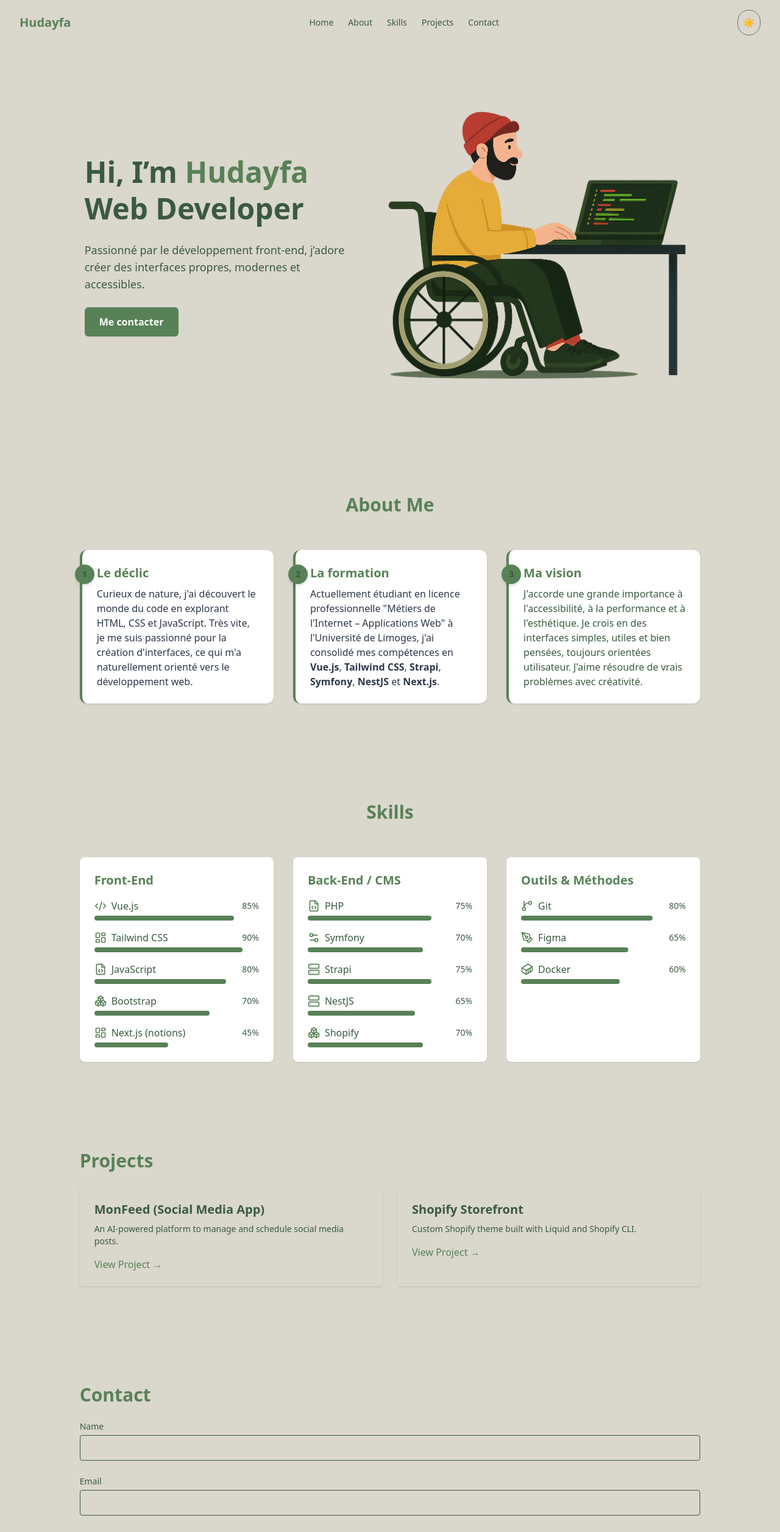
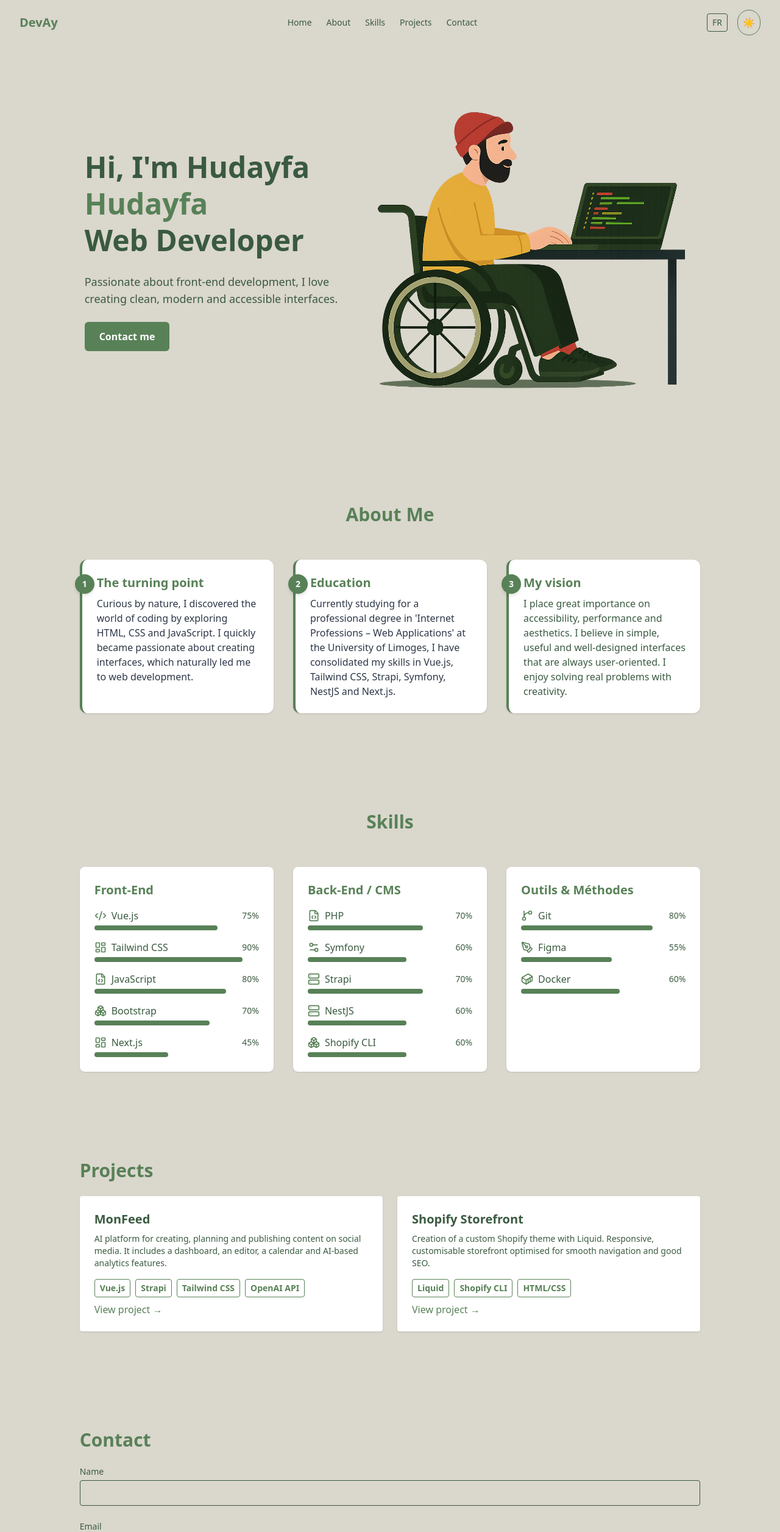
Before and after one commit to hdif004/portfolio, a Vue app: page / in a window 1280 px wide. Shown: the top 2513 px of the page at 61% size. Built offline with nearby package versions, Linux system fonts and the light colour scheme.

Commit message:
feat: add internationalization support with vue-i18n, including language toggle and translations for English and French

```diff
--- a/package.json
+++ b/package.json
@@ -14,7 +14,8 @@
     "@tailwindcss/vite": "^4.1.11",
     "lucide-vue-next": "^0.525.0",
     "tailwindcss": "^4.1.11",
-    "vue": "^3.5.17"
+    "vue": "^3.5.17",
+    "vue-i18n": "^11.1.10"
   },
   "devDependencies": {
     "@eslint/js": "^9.29.0",
--- a/src/App.vue
+++ b/src/App.vue
@@ -1,5 +1,7 @@
 <script setup>
 import { ref, onMounted } from 'vue'
+import { useI18n } from 'vue-i18n'
+
 import ThemeToggle from './components/ThemeToggle.vue'
 import HeroSection from './components/section/HeroSection.vue'
 import AboutSection from './components/section/AboutSection.vue'
@@ -22,21 +24,44 @@ onMounted(() => {
   const saved = localStorage.getItem('theme')
   applyTheme(saved === 'dark')
 })
+
+// Langue avec vue-i18n
+const { locale } = useI18n()
+
+const toggleLang = () => {
+  locale.value = locale.value === 'fr' ? 'en' : 'fr'
+  localStorage.setItem('lang', locale.value)
+}
 </script>
 
 <template>
   <div class="min-h-screen bg-background text-text transition-colors duration-300">
     <!-- Navbar -->
     <nav class="flex items-center justify-between px-8 py-4">
-      <div class="text-xl font-bold text-primary">Hudayfa</div>
+      <div class="text-xl font-bold text-primary">{{ $t('brand') }}</div>
       <ul class="flex gap-6 text-sm">
-        <li><a href="#" class="hover:underline">Home</a></li>
-        <li><a href="#about" class="hover:underline">About</a></li>
-        <li><a href="#skills" class="hover:underline">Skills</a></li>
-        <li><a href="#projects" class="hover:underline">Projects</a></li>
-        <li><a href="#contact" class="hover:underline">Contact</a></li>
+        <li>
+          <a href="#" class="hover:underline">{{ $t('nav.home') }}</a>
+        </li>
+        <li>
+          <a href="#about" class="hover:underline">{{ $t('nav.about') }}</a>
+        </li>
+        <li>
+          <a href="#skills" class="hover:underline">{{ $t('nav.skills') }}</a>
+        </li>
+        <li>
+          <a href="#projects" class="hover:underline">{{ $t('nav.projects') }}</a>
+        </li>
+        <li>
+          <a href="#contact" class="hover:underline">{{ $t('nav.contact') }}</a>
+        </li>
       </ul>
-      <ThemeToggle :is-dark="isDark" @toggle="toggleTheme" />
+      <div class="flex items-center gap-4">
+        <button @click="toggleLang" class="text-sm border px-2 py-1 rounded hover:bg-muted">
+          {{ locale === 'fr' ? 'EN' : 'FR' }}
+        </button>
+        <ThemeToggle :is-dark="isDark" @toggle="toggleTheme" />
+      </div>
     </nav>
 
     <!-- Sections -->
--- a/src/components/section/AboutSection.vue
+++ b/src/components/section/AboutSection.vue
@@ -1,7 +1,12 @@
-// src/components/section/AboutSection.vue
+<script setup>
+import { useI18n } from 'vue-i18n'
+
+const { t } = useI18n()
+</script>
+
 <template>
   <section id="about" class="py-20 px-6 w-10/12 mx-auto">
-    <h2 class="text-3xl font-bold mb-14 text-primary text-center">About Me</h2>
+    <h2 class="text-3xl font-bold mb-14 text-primary text-center">{{ t('about.title') }}</h2>
 
     <div class="grid md:grid-cols-3 gap-8">
       <!-- Step 1 -->
@@ -9,15 +14,13 @@
         class="bg-card p-6 rounded-xl shadow-sm border-l-4 border-primary relative group transition-colors duration-300"
       >
         <div
-          class="absolute -left-3 top-6 bg-primary text-background w-8 h-8 rounded-full flex items-center justify-center text-sm font-bold shadow-md"
+          class="absolute -left-3 top-6 bg-primary text-white w-8 h-8 rounded-full flex items-center justify-center text-sm font-bold shadow-md"
         >
           1
         </div>
-        <h3 class="text-xl font-semibold text-primary mb-2">Le déclic</h3>
+        <h3 class="text-xl font-semibold text-primary mb-2">{{ t('about.steps[0].label') }}</h3>
         <p class="text-card text-base transition-colors duration-300">
-          Curieux de nature, j'ai découvert le monde du code en explorant HTML, CSS et JavaScript.
-          Très vite, je me suis passionné pour la création d'interfaces, ce qui m'a naturellement
-          orienté vers le développement web.
+          {{ t('about.steps[0].text') }}
         </p>
       </div>
 
@@ -26,20 +29,13 @@
         class="bg-card p-6 rounded-xl shadow-sm border-l-4 border-primary relative group transition-colors duration-300"
       >
         <div
-          class="absolute -left-3 top-6 bg-primary text-background w-8 h-8 rounded-full flex items-center justify-center text-sm font-bold shadow-md"
+          class="absolute -left-3 top-6 bg-primary text-white w-8 h-8 rounded-full flex items-center justify-center text-sm font-bold shadow-md"
         >
           2
         </div>
-        <h3 class="text-xl font-semibold text-primary mb-2">La formation</h3>
+        <h3 class="text-xl font-semibold text-primary mb-2">{{ t('about.steps[1].label') }}</h3>
         <p class="text-card text-base transition-colors duration-300">
-          Actuellement étudiant en licence professionnelle "Métiers de l'Internet – Applications
-          Web" à l'Université de Limoges, j'ai consolidé mes compétences en
-          <strong class="text-card font-bold">Vue.js</strong>,
-          <strong class="text-card font-bold">Tailwind CSS</strong>,
-          <strong class="text-card font-bold">Strapi</strong>,
-          <strong class="text-card font-bold">Symfony</strong>,
-          <strong class="text-card font-bold">NestJS</strong> et
-          <strong class="text-card font-bold">Next.js</strong>.
+          {{ t('about.steps[1].text') }}
         </p>
       </div>
 
@@ -48,19 +44,15 @@
         class="bg-card p-6 rounded-xl shadow-sm border-l-4 border-primary relative group transition-colors duration-300"
       >
         <div
-          class="absolute -left-3 top-6 bg-primary text-background w-8 h-8 rounded-full flex items-center justify-center text-sm font-bold shadow-md"
+          class="absolute -left-3 top-6 bg-primary text-white w-8 h-8 rounded-full flex items-center justify-center text-sm font-bold shadow-md"
         >
           3
         </div>
-        <h3 class="text-xl font-semibold text-primary mb-2">Ma vision</h3>
+        <h3 class="text-xl font-semibold text-primary mb-2">{{ t('about.steps[2].label') }}</h3>
         <p class="text-text text-base transition-colors duration-300">
-          J'accorde une grande importance à l'accessibilité, à la performance et à l'esthétique. Je
-          crois en des interfaces simples, utiles et bien pensées, toujours orientées utilisateur.
-          J'aime résoudre de vrais problèmes avec créativité.
+          {{ t('about.steps[2].text') }}
         </p>
       </div>
     </div>
   </section>
 </template>
-
-<script setup></script>
--- a/src/components/section/HeroSection.vue
+++ b/src/components/section/HeroSection.vue
@@ -1,28 +1,33 @@
+<script setup>
+import { useI18n } from 'vue-i18n'
+
+const { t } = useI18n()
+</script>
+
 <template>
   <section
     class="flex flex-col-reverse md:flex-row items-center justify-between px-8 py-16 md:py-24 gap-12 w-10/12 mx-auto"
   >
-    <!-- Text -->
+    <!-- Texte -->
     <div class="text-left space-y-6 max-w-xl">
       <h1 class="text-5xl font-extrabold leading-tight">
-        Hi, I’m <span class="text-primary">Hudayfa</span><br />
-        Web Developer
+        {{ t('hero.greeting') }} <span class="text-primary">Hudayfa</span><br />
+        {{ t('hero.title') }}
       </h1>
       <p class="text-lg text-text/80">
-        Passionné par le développement front-end, j’adore créer des interfaces propres, modernes et
-        accessibles.
+        {{ t('hero.desc') }}
       </p>
       <a
         href="#contact"
         class="inline-block px-6 py-3 bg-primary text-white rounded-md font-semibold hover:bg-primary-dark transition"
       >
-        Me contacter
+        {{ t('hero.cta') }}
       </a>
     </div>
 
     <!-- Image -->
-    <div class="">
-      <img src="/src/assets/images/hero.png" alt="Hudayfa photo" class="" />
+    <div>
+      <img src="/src/assets/images/hero.png" :alt="t('hero.imageAlt')" />
     </div>
   </section>
 </template>
--- a/src/components/section/ProjectsSection.vue
+++ b/src/components/section/ProjectsSection.vue
@@ -1,33 +1,49 @@
+<script setup>
+import { useI18n } from 'vue-i18n'
+
+const { t } = useI18n()
+
+const projects = [
+  {
+    titleKey: 'projects.items[0].title',
+    descKey: 'projects.items[0].desc',
+    link: 'https://github.com/hdif004',
+    technos: ['Vue.js', 'Strapi', 'Tailwind CSS', 'OpenAI API'],
+  },
+  {
+    titleKey: 'projects.items[1].title',
+    descKey: 'projects.items[1].desc',
+    link: 'https://github.com/hdif004',
+    technos: ['Liquid', 'Shopify CLI', 'HTML/CSS'],
+  },
+]
+</script>
+
 <template>
   <section id="projects" class="py-20 px-6 w-10/12 mx-auto">
-    <h2 class="text-3xl font-bold mb-6 text-primary">Projects</h2>
+    <h2 class="text-3xl font-bold mb-6 text-primary">{{ t('projects.title') }}</h2>
     <div class="grid md:grid-cols-2 gap-6">
       <div
         v-for="project in projects"
-        :key="project.title"
-        class="bg-primary/5 p-6 rounded shadow-sm"
+        :key="project.titleKey"
+        class="bg-card p-6 rounded shadow-sm"
       >
-        <h3 class="text-xl font-semibold mb-2">{{ project.title }}</h3>
-        <p class="text-sm text-text/70 mb-4">{{ project.description }}</p>
-        <a :href="project.link" target="_blank" class="text-primary hover:underline"
-          >View Project →</a
-        >
+        <h3 class="text-xl font-semibold mb-2">{{ t(project.titleKey) }}</h3>
+        <p class="text-sm text-text/70 mb-4">{{ t(project.descKey) }}</p>
+        <ul class="flex flex-wrap gap-2 text-sm my-2 text-primary">
+          <li
+            v-for="tech in project.technos"
+            :key="tech"
+            class="bg-primary/10 px-2 py-1 border font-bold rounded"
+          >
+            {{ tech }}
+          </li>
+        </ul>
+
+        <a :href="project.link" target="_blank" class="text-primary hover:underline">
+          {{ t('projects.view') }}
+        </a>
       </div>
     </div>
   </section>
 </template>
-
-<script setup>
-const projects = [
-  {
-    title: 'MonFeed (Social Media App)',
-    description: 'An AI-powered platform to manage and schedule social media posts.',
-    link: 'https://github.com/hdif004',
-  },
-  {
-    title: 'Shopify Storefront',
-    description: 'Custom Shopify theme built with Liquid and Shopify CLI.',
-    link: 'https://github.com/hdif004',
-  },
-]
-</script>
--- a/src/components/section/SkillsSection.vue
+++ b/src/components/section/SkillsSection.vue
@@ -1,11 +1,11 @@
 <template>
   <section id="skills" class="py-20 px-6 w-10/12 mx-auto">
-    <h2 class="text-3xl font-bold mb-10 text-primary text-center">Skills</h2>
+    <h2 class="text-3xl font-bold mb-10 text-primary text-center">{{ t('skills.title') }}</h2>
     <div class="grid md:grid-cols-3 gap-8">
       <div
         v-for="(group, index) in skillGroups"
         :key="group.title"
-        class="bg-white p-6 rounded-lg shadow-sm opacity-0 translate-y-4 transition duration-700 ease-in-out"
+        class="bg-card p-6 rounded-lg shadow-sm opacity-0 translate-y-4 transition duration-700 ease-in-out"
         :class="'animate-fade-in-delay-' + index"
       >
         <h3 class="text-xl font-semibold mb-4 text-primary">{{ group.title }}</h3>
@@ -29,6 +29,9 @@
 </template>
 
 <script setup>
+import { useI18n } from 'vue-i18n'
+
+const { t } = useI18n()
 import {
   Code2,
   FileCode,
@@ -45,28 +48,28 @@ const skillGroups = [
   {
     title: 'Front-End',
     items: [
-      { name: 'Vue.js', icon: Code2, level: 85 },
+      { name: 'Vue.js', icon: Code2, level: 75 },
       { name: 'Tailwind CSS', icon: LayoutDashboard, level: 90 },
       { name: 'JavaScript', icon: FileCode, level: 80 },
       { name: 'Bootstrap', icon: Boxes, level: 70 },
-      { name: 'Next.js (notions)', icon: LayoutDashboard, level: 45 },
+      { name: 'Next.js', icon: LayoutDashboard, level: 45 },
     ],
   },
   {
     title: 'Back-End / CMS',
     items: [
-      { name: 'PHP', icon: FileCode, level: 75 },
-      { name: 'Symfony', icon: Settings2, level: 70 },
-      { name: 'Strapi', icon: Server, level: 75 },
-      { name: 'NestJS', icon: Server, level: 65 },
-      { name: 'Shopify', icon: Boxes, level: 70 },
+      { name: 'PHP', icon: FileCode, level: 70 },
+      { name: 'Symfony', icon: Settings2, level: 60 },
+      { name: 'Strapi', icon: Server, level: 70 },
+      { name: 'NestJS', icon: Server, level: 60 },
+      { name: 'Shopify CLI', icon: Boxes, level: 60 },
     ],
   },
   {
     title: 'Outils & Méthodes',
     items: [
       { name: 'Git', icon: GitBranch, level: 80 },
-      { name: 'Figma', icon: PenTool, level: 65 },
+      { name: 'Figma', icon: PenTool, level: 55 },
       { name: 'Docker', icon: Container, level: 60 },
     ],
   },
--- /dev/null
+++ b/src/i18n.js
@@ -0,0 +1,13 @@
+// src/i18n.js
+import { createI18n } from 'vue-i18n'
+import fr from './locales/fr.json'
+import en from './locales/en.json'
+
+const userLang = localStorage.getItem('lang') || navigator.language.startsWith('fr') ? 'fr' : 'en'
+
+export const i18n = createI18n({
+  legacy: false,
+  locale: userLang,
+  fallbackLocale: 'en',
+  messages: { fr, en },
+})
--- /dev/null
+++ b/src/locales/en.json
@@ -0,0 +1,59 @@
+{
+  "brand": "DevAy",
+  "nav": {
+    "home": "Home",
+    "about": "About",
+    "skills": "Skills",
+    "projects": "Projects",
+    "contact": "Contact"
+  },
+  "toggle": "☀️",
+  "hero": {
+    "greeting": "Hi, I'm Hudayfa",
+    "title": "Web Developer",
+    "desc": "Passionate about front-end development, I love creating clean, modern and accessible interfaces.",
+    "cta": "Contact me",
+    "imageAlt": "Hudayfa photo"
+  },
+  "about": {
+    "title": "About Me",
+    "steps": [
+      {
+        "label": "The turning point",
+        "text": "Curious by nature, I discovered the world of coding by exploring HTML, CSS and JavaScript. I quickly became passionate about creating interfaces, which naturally led me to web development."
+      },
+      {
+        "label": "Education",
+        "text": "Currently studying for a professional degree in 'Internet Professions – Web Applications' at the University of Limoges, I have consolidated my skills in Vue.js, Tailwind CSS, Strapi, Symfony, NestJS and Next.js."
+      },
+      {
+        "label": "My vision",
+        "text": "I place great importance on accessibility, performance and aesthetics. I believe in simple, useful and well-designed interfaces that are always user-oriented. I enjoy solving real problems with creativity."
+      }
+    ]
+  },
+  "skills": {
+    "title": "Skills",
+    "categories": {
+      "frontend": "Front-End",
+      "backend": "Back-End / CMS",
+      "tools": "Tools & Methods"
+    }
+  },
+  "projects": {
+    "title": "Projects",
+    "items": [
+      {
+        "title": "MonFeed",
+        "desc": "AI platform for creating, planning and publishing content on social media. It includes a dashboard, an editor, a calendar and AI-based analytics features.",
+        "technologies": ["Vue.js", "Strapi", "Tailwind CSS", "OpenAI API"]
+      },
+      {
+        "title": "Shopify Storefront",
+        "desc": "Creation of a custom Shopify theme with Liquid. Responsive, customisable storefront optimised for smooth navigation and good SEO.",
+        "technologies": ["Liquid", "Shopify CLI", "HTML/CSS"]
+      }
+    ],
+    "view": "View project →"
+  }
+}
--- /dev/null
+++ b/src/locales/fr.json
@@ -0,0 +1,59 @@
+{
+  "brand": "DevAy",
+  "nav": {
+    "home": "Accueil",
+    "about": "À propos",
+    "skills": "Compétences",
+    "projects": "Projets",
+    "contact": "Contact"
+  },
+  "toggle": "☀️",
+  "hero": {
+    "greeting": "Salut, je suis Hudayfa",
+    "title": "Développeur Web",
+    "desc": "Passionné par le développement front-end, j’adore créer des interfaces propres, modernes et accessibles.",
+    "cta": "Me contacter",
+    "imageAlt": "Hudayfa photo"
+  },
+  "about": {
+    "title": "à propos de moi",
+    "steps": [
+      {
+        "label": "Le déclic",
+        "text": "Curieux de nature, j'ai découvert le monde du code en explorant HTML, CSS et JavaScript. Très vite, je me suis passionné pour la création d'interfaces, ce qui m'a naturellement orienté vers le développement web."
+      },
+      {
+        "label": "La formation",
+        "text": "Actuellement étudiant en licence professionnelle \"Métiers de l'Internet – Applications Web\" à l'Université de Limoges, j'ai consolidé mes compétences en Vue.js, Tailwind CSS, Strapi, Symfony, NestJS et Next.js."
+      },
+      {
+        "label": "Ma vision",
+        "text": "J'accorde une grande importance à l'accessibilité, à la performance et à l'esthétique. Je crois en des interfaces simples, utiles et bien pensées, toujours orientées utilisateur. J'aime résoudre de vrais problèmes avec créativité."
+      }
+    ]
+  },
+  "skills": {
+    "title": "Compétences",
+    "categories": {
+      "frontend": "Front-End",
+      "backend": "Back-End / CMS",
+      "tools": "Outils & Méthodes"
+    }
+  },
+  "projects": {
+    "title": "Projets",
+    "items": [
+      {
+        "title": "MonFeed",
+        "desc": "Plateforme IA pour créer, planifier et publier des contenus sur les réseaux sociaux. Elle intègre un tableau de bord, un éditeur, un calendrier et des fonctionnalités d’analyse basées sur l’IA.",
+        "technos": ["Vue.js", "Strapi", "Tailwind CSS", "OpenAI API"]
+      },
+      {
+        "title": "Shopify Storefront",
+        "desc": "Création d’un thème Shopify sur mesure avec Liquid. Vitrine responsive, personnalisable et optimisée pour une navigation fluide et un bon SEO.",
+        "technos": ["Liquid", "Shopify CLI", "HTML/CSS"]
+      }
+    ],
+    "view": "Voir le projet →"
+  }
+}
--- a/src/main.js
+++ b/src/main.js
@@ -1,6 +1,7 @@
+// main.js
 import './assets/main.css'
-
 import { createApp } from 'vue'
 import App from './App.vue'
+import { i18n } from './i18n' // 👈 utilise l'instance existante
 
-createApp(App).mount('#app')
+createApp(App).use(i18n).mount('#app')
```
Also changed, not shown: 1 other file (tests, documents, lock files or other folders).
